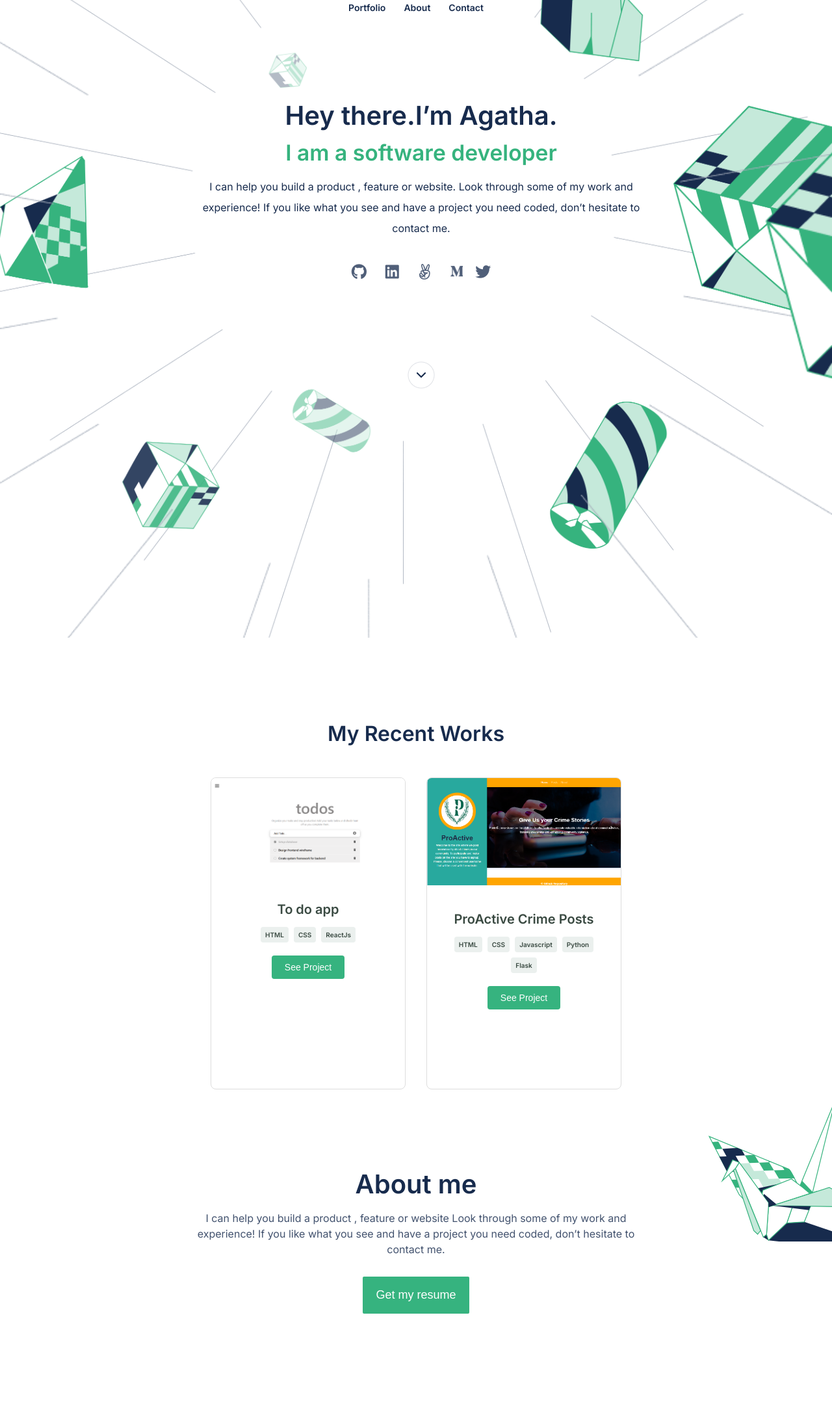
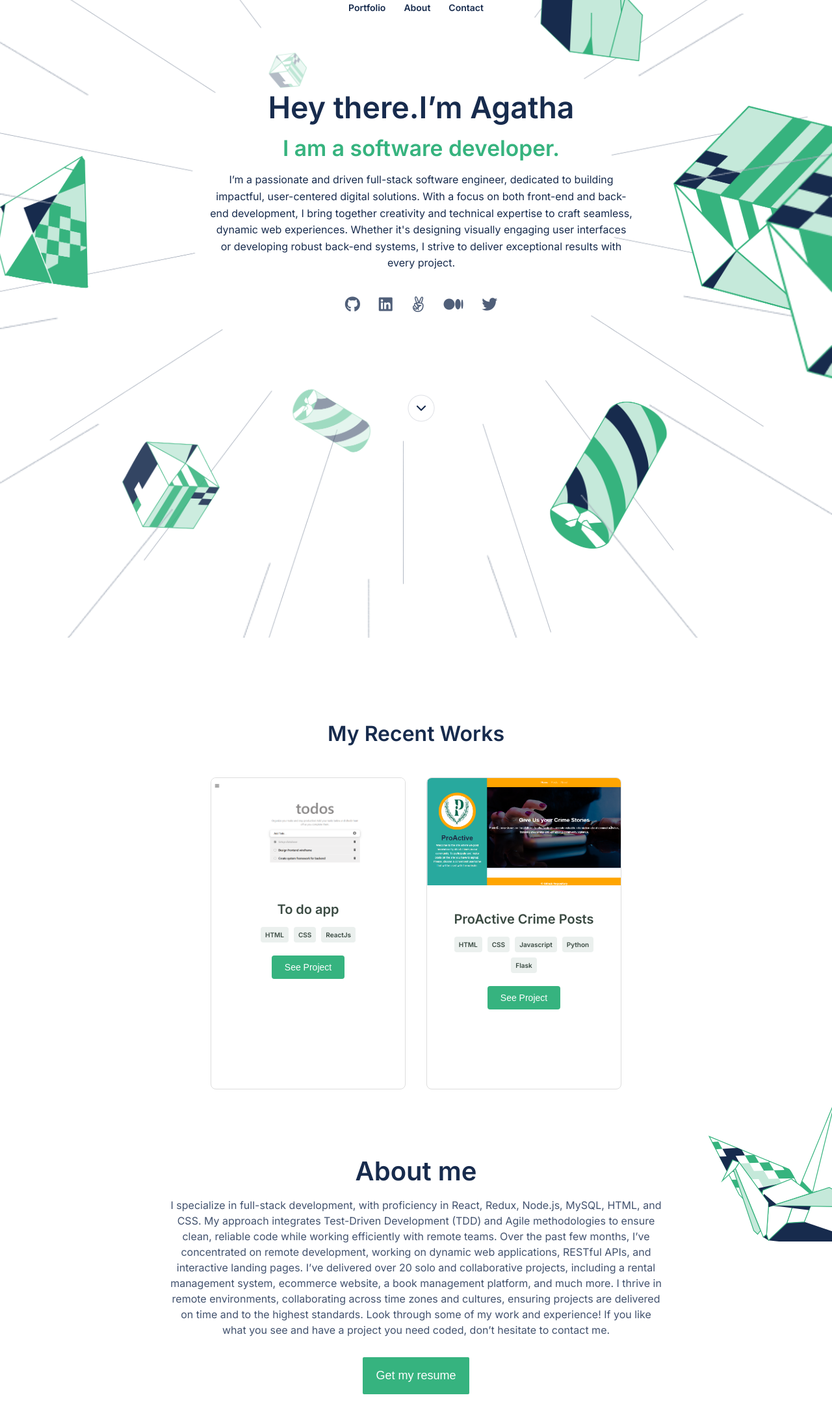
Before and after one commit to Mwan3kii/portfolio-website, a website: page index.html in a window 1280 px wide. Shown: the part 10-2170 px from the top of the page at 65% size. Drawn offline with Linux system fonts and the light colour scheme.

Commit message:
Fix the desktop styling

```diff
--- a/index.html
+++ b/index.html
@@ -43,15 +43,10 @@
         </section>
         <section>
             <div class="cover-image">
-                <h1 class="heading-1">Hey there.<span>I’m Agatha.</span></h1>
-                <h2 class="heading-2"> I am a software developer</h2>
+                <h1 class="heading-1">Hey there.<span>I’m Agatha</span></h1>
+                <h2 class="heading-2"> I am a software developer.</h2>
                 <div class="introduction-div">
-                    <p class="introduction"> I can help you build a product , feature or website. Look through some of
-                        my
-                        work
-                        and experience! If you
-                        like what you see and have a project you need coded,
-                        don’t hesitate to contact me.
+                    <p class="introduction">I’m a passionate and driven full-stack software engineer, dedicated to building impactful, user-centered digital solutions. With a focus on both front-end and back-end development, I bring together creativity and technical expertise to craft seamless, dynamic web experiences. Whether it's designing visually engaging user interfaces or developing robust back-end systems, I strive to deliver exceptional results with every project.
                     </p>
                 </div>
                 <div class="socials">
@@ -65,7 +60,7 @@
                         <i class="fab fa-angellist social-icon"></i>
                     </a>
                     <a href="https://medium.com/@mwanikiagatha">
-                        <i class="fab medium social-icon"></i>
+                        <i class="fab fa-medium social-icon"></i>
                     </a>
                     <a href="https://x.com/AgathaMwaniki">
                         <i class="fab fa-twitter social-icon"></i>
@@ -97,7 +92,10 @@
                 <h2>About me</h2>
                 <!-- <img src="assets/images/Frame.svg" class="decor1 top-right" alt="about-me"> -->
                 <p>
-                    I can help you build a product , feature or website Look through some of my work and experience!
+                    I specialize in full-stack development, with proficiency in React, Redux, Node.js, MySQL, HTML, and CSS. My approach integrates Test-Driven Development (TDD) and Agile methodologies to ensure clean, reliable code while working efficiently with remote teams.
+                    Over the past few months, I’ve concentrated on remote development, working on dynamic web applications, RESTful APIs, and interactive landing pages. I’ve delivered over 20 solo and collaborative projects, including a rental management system, ecommerce website, a book management platform, and much more.
+                    I thrive in remote environments, collaborating across time zones and cultures, ensuring projects are delivered on time and to the highest standards.
+                    Look through some of my work and experience!
                     If you like what you see and have a project you need coded,
                     don’t hesitate to contact me.
                 </p>
--- a/styles.css
+++ b/styles.css
@@ -636,12 +636,12 @@
   }
 
   .heading-1 {
-    font-size: 2.5em;
+    font-size: 2.9em;
     font-weight: 1000;
     text-align: center;
     font-family: 'Inter', sans-serif;
     color: #172b4d;
-    padding-top: 3.3em;
+    padding-top: 2.5em;
     padding-bottom: 0.3em;
   }
 
@@ -664,8 +664,8 @@
     text-align: center;
     font-family: 'Inter', sans-serif;
     color: #172b4d;
-    line-height: 2em;
-    width: 700px;
+    line-height: 1.6em;
+    width: 650px;
   }
 
   .cover-image {
@@ -795,9 +795,9 @@
     text-align: center;
     flex-wrap: wrap;
     position: relative;
-    width: 700px;
+    width: 760px;
     height: 50vh;
-    margin-top: 65px;
+    margin-top: 45px;
   }
 
   .about-section h2 {
@@ -837,7 +837,7 @@
   }
 
   .bottom-left {
-    bottom: -10px;
+    bottom: -100px;
     left: -10px;
   }
 
@@ -895,7 +895,7 @@
     display: flex;
     justify-content: center;
     flex-wrap: wrap;
-    margin-top: 40px;
+    margin-top: 130px;
   }
 
   .bottom-card {
@@ -1173,6 +1173,7 @@
   .d-title {
     display: flex;
     justify-content: space-between;
+    margin-top: 10px;
   }
 
   .popup-tags {
@@ -1196,6 +1197,8 @@
     font-family: 'Inter', sans-serif;
     color: #172b4d;
     margin-bottom: 0.5em;
+    margin-top: 1em;
+    line-height: 1.4em;
   }
 
   .live-btn {
```
